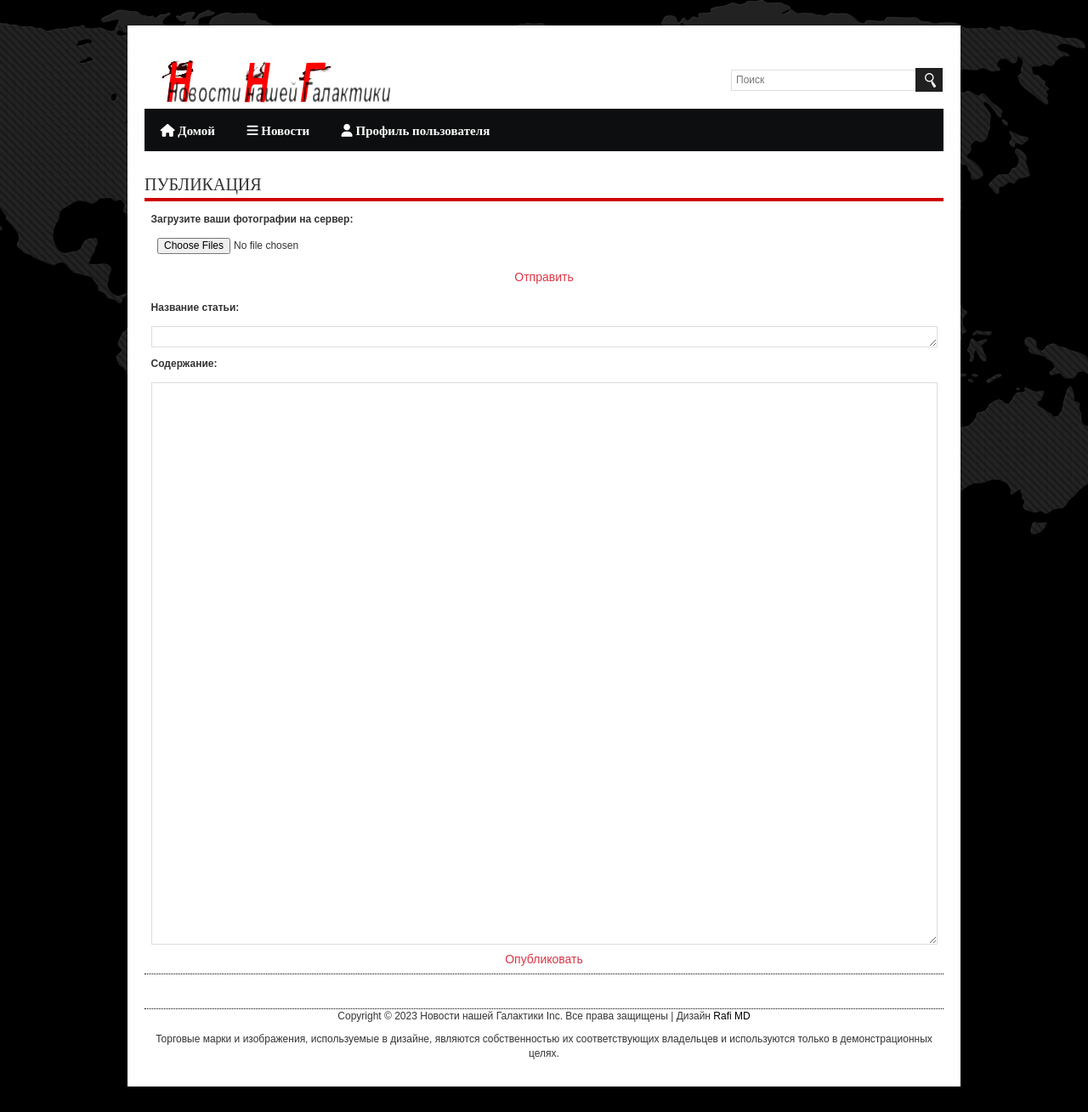
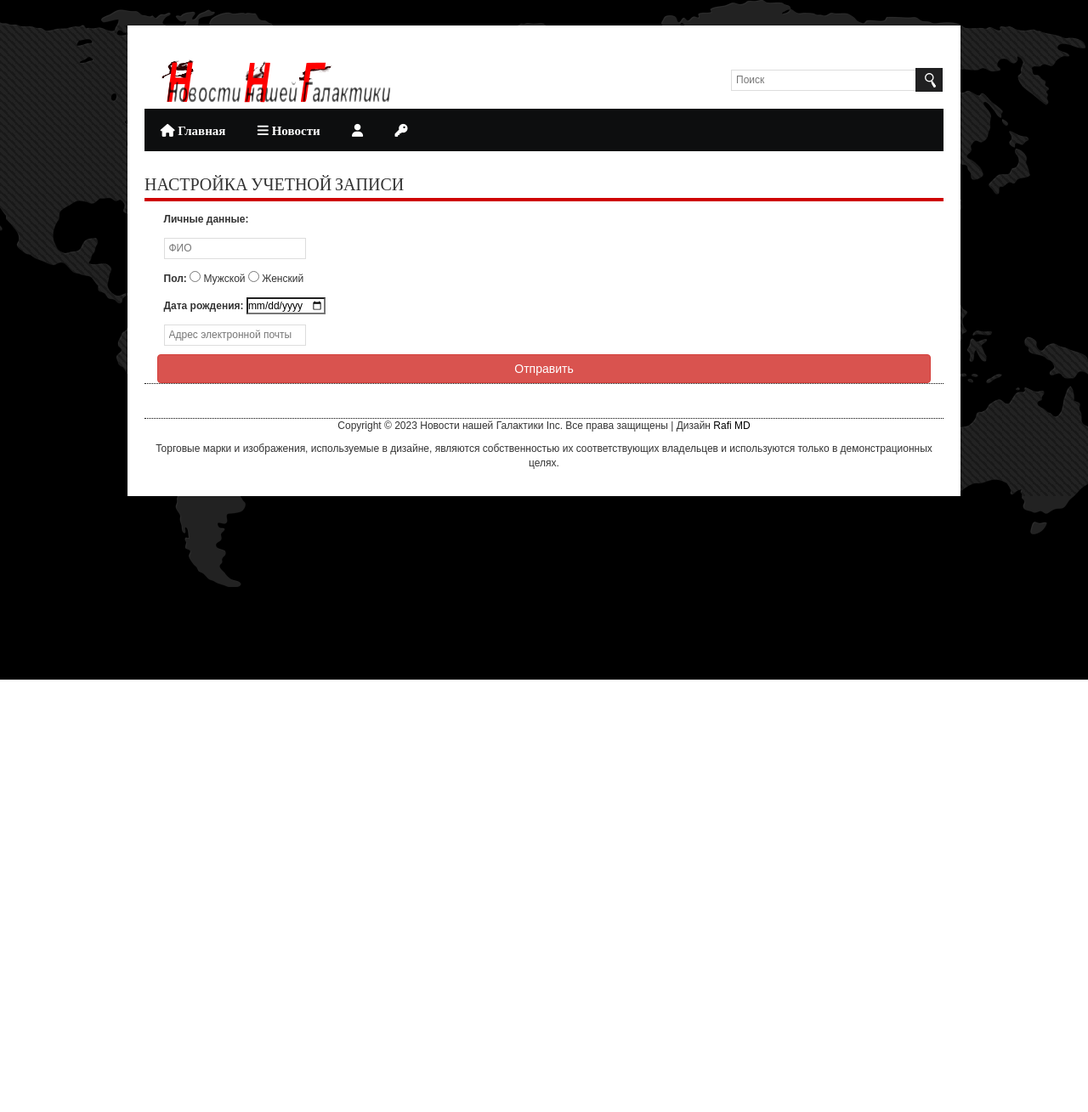
Before and after one commit to Brashing/RostelecomNews, a Django app: page /user_profile/ in a window 1280 px wide. Shown: the whole page at 85% size. After the commit the page ends 800 px from the top, so only its background shows below. Run offline with Django 4.2, Linux system fonts and the light colour scheme; some libraries are stand-ins or nearby versions.

Commit message:
Верстка.

```diff
--- a/NewsStudyRostelecom/main/templates/main/news.html
+++ b/NewsStudyRostelecom/main/templates/main/news.html
@@ -84,6 +84,8 @@
             </div>
         </div>
         <div class="footer_top_area">
+            <h6 class="title"></h6>
+            <div class="content_area">
                 <div class="inner_footer_top">
                     <div class="single_sidebar">
                         <div class="news-letter">
@@ -99,6 +101,7 @@
                     </div>
                 </div>
             </div>
+            <h6 class="title"></h6>
             {% block footer %} {% include 'main/footer.html' %} {% endblock %}
         </div>
     </div>
--- a/NewsStudyRostelecom/main/templates/main/news_1.html
+++ b/NewsStudyRostelecom/main/templates/main/news_1.html
@@ -25,6 +25,7 @@
         {% block header %} {% include 'main/header.html' %} {% endblock %}
 
         <h1>Обнаружена первая в истории протозвезда, покидающая место своего рождения</h1>
+        <h6 class="title"></h6>
         <p>Впервые удалось наблюдать, как протозвезда делает первые шаги из газового облака, в котором она образовалась.
             Результат, полученный при изучении области звездообразования, позволит лучше понять механизм, приводящий к
             удалению звезд от места их рождения, а следовательно, и распределение звезд внутри галактик.</p>
@@ -83,9 +84,11 @@
         <p>Понимание этих механизмов может помочь лучше объяснить распределение звезд внутри галактик и вблизи областей
             звездообразования.</p>
         <br>
+        <h6 class="title"></h6>
         <p>Источник: <a
                 href="https://new-science.ru/obnaruzhena-pervaya-v-istorii-protozvezda-pokidajushhaya-mesto-svoego-rozhdeniya"> New-Science.ru</a></li>
         </p>
+        <h6 class="title"></h6>
         {% block footer %} {% include 'main/footer.html' %} {% endblock %}
     </div>
 </div>
--- a/NewsStudyRostelecom/main/templates/main/news_2.html
+++ b/NewsStudyRostelecom/main/templates/main/news_2.html
@@ -26,6 +26,7 @@
 
         <h1>Открытие цикла продолжительностью 27,5 миллионов лет, влияющего на основные геологические события на
             Земле</h1>
+        <h6 class="title"></h6>
         <p>Исследователи определили цикл продолжительностью 27,5 миллионов лет, обнаруживающий закономерность в крупных
             геологических событиях, происходящих на Земле, таких как извержения вулканов. Это открытие, ставшее
             результатом углубленного изучения геологических данных, предполагает синхронизацию земных явлений в
@@ -78,9 +79,11 @@
             а не являются случайными". Другими словами, они являются частью более крупной периодической закономерности, которая может
             координироваться как внутренними, так и внешними по отношению к Земле силами.</p>
         <br>
+        <h6 class="title"></h6>
         <p>Источник: <a
                 href="https://new-science.ru/otkrytie-cikla-prodolzhitelnostju-27-5-millionov-let-vliyajushhego-na-osnovnye-geologicheskie-sobytiya-na-zemle/">New-Science.ru</a></li>
         </p>
+        <h6 class="title"></h6>
         {% block footer %} {% include 'main/footer.html' %} {% endblock %}
     </div>
 </div>
--- a/NewsStudyRostelecom/main/templates/main/news_3.html
+++ b/NewsStudyRostelecom/main/templates/main/news_3.html
@@ -25,6 +25,7 @@
         {% block header %} {% include 'main/header.html' %} {% endblock %}
 
         <h1>Столкнется ли белый карлик с нашей Солнечной системой?</h1>
+        <h6 class="title"></h6>
         <p>В прошлом году астрономическое сообщество было потрясено тревожным прогнозом: белый карлик WD 0810-353,
             плотный звездный остаток, находится на пути к возможному столкновению с нашей Солнечной системой. Эта
             звезда, представляющая собой последнюю стадию эволюции звезды, похожей на Солнце, наблюдалась космическим
@@ -47,9 +48,11 @@
             беспокоиться!". Однако почти наверняка в будущем наша Солнечная система столкнется с другой звездой, и
             последствия такого столкновения остаются неизвестными.</p>
         <br>
+        <h6 class="title"></h6>
         <p>Источник: <a
                 href="https://new-science.ru/stolknetsya-li-belyj-karlik-s-nashej-solnechnoj-sistemoj/">New-Science.ru</a></li>
         </p>
+        <h6 class="title"></h6>
         {% block footer %} {% include 'main/footer.html' %} {% endblock %}
     </div>
 </div>
--- a/NewsStudyRostelecom/main/templates/main/news_4.html
+++ b/NewsStudyRostelecom/main/templates/main/news_4.html
@@ -25,6 +25,7 @@
         {% block header %} {% include 'main/header.html' %} {% endblock %}
 
         <h1>Телескоп "Джеймс Уэбб" обнаружил самый удаленный двойник Млечного Пути</h1>
+        <h6 class="title"></h6>
         <p>Группа астрономов объявила об идентификации далекой спиральной галактики, получившей название ceers-2112. По
             своим характеристикам она схожа с нашим Млечным Путем. В ядре этого объекта имеется полоса звезд и газа, что
             ранее считалось признаком зрелой галактики. В то время, когда возраст Вселенной составлял всего два
@@ -70,9 +71,11 @@
             модели, предполагавшие преобладание темной материи в формировании подобных галактических структур.
             Подробности исследования опубликованы в журнале Nature.</p>
         <br>
+        <h6 class="title"></h6>
         <p>Источник: <a
                 href="https://new-science.ru/teleskop-dzhejms-uebb-obnaruzhil-samyj-udalennyj-dvojnik-mlechnogo-puti/">New-Science.ru</a></li>
         </p>
+        <h6 class="title"></h6>
         {% block footer %} {% include 'main/footer.html' %} {% endblock %}
     </div>
 </div>
--- a/NewsStudyRostelecom/main/templates/main/news_5.html
+++ b/NewsStudyRostelecom/main/templates/main/news_5.html
@@ -25,6 +25,7 @@
         {% block header %} {% include 'main/header.html' %} {% endblock %}
 
         <h1>NASA готовит к 2025 году еще один космический телескоп - SPHEREx</h1>
+        <h6 class="title"></h6>
         <p>К апрелю 2025 года NASA планирует запустить новый космический телескоп. Он будет называться SPHEREx
             (аббревиатура от Spectro-Photometer for the History of the Universe, Epoch of Reionisation and Ices
             Explorer) и будет наблюдать Вселенную в инфракрасном свете, двигаясь по орбите вокруг Земли.</p>
@@ -77,9 +78,11 @@
             время полета в космос. Наконец, телескоп вернулся в Калифорнийский технологический институт, где ученые
             подтвердили, что его зеркала по-прежнему находятся в фокусе после испытаний на вибрацию.</p>
         <br>
+        <h6 class="title"></h6>
         <p>Источник: <a
                 href="https://new-science.ru/nasa-gotovit-k-2025-godu-eshhe-odin-kosmicheskij-teleskop-spherex/">New-Science.ru</a></li>
         </p>
+        <h6 class="title"></h6>
         {% block footer %} {% include 'main/footer.html' %} {% endblock %}
     </div>
 </div>
--- a/NewsStudyRostelecom/main/templates/main/news_6.html
+++ b/NewsStudyRostelecom/main/templates/main/news_6.html
@@ -25,6 +25,7 @@
         {% block header %} {% include 'main/header.html' %} {% endblock %}
 
         <h1>Аппараты "Джеймс Уэбб" и "Хаббл" объединились для съемки красочного скопления галактик</h1>
+        <h6 class="title"></h6>
         <p>В 4,3 млрд световых лет от Земли находится MACS0416 - пара сталкивающихся галактических скоплений. Эти два
             особенно массивных и крупных объекта сливаются, образуя еще более крупное скопление.</p>
         <br>
@@ -95,9 +96,11 @@
             времени позволяет ученым предположить, что регулярный мониторинг с помощью "Уэбба" может обеспечить
             обнаружение еще многих переходных процессов в этом скоплении и других подобных ему.</p>
         <br>
+        <h6 class="title"></h6>
         <p>Источник: <a
                 href="https://new-science.ru/apparaty-dzhejms-uebb-i-habbl-obedinilis-dlya-semki-krasochnogo-skopleniya-galaktik/">New-Science.ru</a></li>
         </p>
+        <h6 class="title"></h6>
         {% block footer %} {% include 'main/footer.html' %} {% endblock %}
     </div>
 </div>
--- a/NewsStudyRostelecom/main/templates/main/news_input.html
+++ b/NewsStudyRostelecom/main/templates/main/news_input.html
@@ -1,5 +1,28 @@
+<!DOCTYPE html PUBLIC "-//W3C//DTD XHTML 1.0 Transitional//EN"
+        "http://www.w3.org/TR/xhtml1/DTD/xhtml1-transitional.dtd">
 {% load static %}
+{% load bootstrap5 %}
+<html xmlns="http://www.w3.org/1999/xhtml">
+<html lang="ru">
 
+<head>
+    {%bootstrap_css%}
+    {%bootstrap_javascript%}
+    <title>Создание новости</title>
+    <meta http-equiv="Content-Type" content="text/html; charset=utf-8"/>
+    <meta name="viewport" content="width=device-width, initial-scale=1.0"/>
+    <link rel="stylesheet" type="text/css" href="{% static 'main/' %}assets/font/font-awesome.min.css"/>
+    <link rel="stylesheet" type="text/css" href="{% static 'main/' %}assets/font/font.css"/>
+    <link rel="stylesheet" type="text/css" href="{% static 'main/' %}assets/css/bootstrap.min.css" media="screen"/>
+    <link rel="stylesheet" type="text/css" href="{% static 'main/' %}assets/css/style.css" media="screen"/>
+    <link rel="stylesheet" type="text/css" href="{% static 'main/' %}assets/css/responsive.css" media="screen"/>
+    <link rel="stylesheet" type="text/css" href="{% static 'main/' %}assets/css/jquery.bxslider.css" media="screen"/>
+</head>
+
+<body>
+<div class="body_wrapper">
+    <div class="center">
+        {% block header %} {% include 'main/header.html' %} {% endblock %}
         <div class="content_area">
             <h2 class="title">ПУБЛИКАЦИЯ</h2>
             <div class="container">
@@ -10,7 +33,7 @@
                         <div class="container">
                             <div class="row">
                                 <p><input type="file" name="photo" multiple accept="image/*"></p>
-                        <input class="btn btn-outline-danger" type="submit" value="Отправить">
+                                <input class="btn btn-danger" type="submit" value="Отправить">
                             </div>
                         </div>
                         <br>
@@ -21,18 +44,32 @@
                 <div class="row">
                     <form method="post">
                         {% csrf_token %}
+                        <h6 class="title"></h6>
+                        <div class="container">
+                            <div class="row">
+                                <div class="col-md-6">
+                                    <label for="start">Дата: </label>
+                                    <input type="date" id="start" name="date" autocomplete="" min="2023-01-01">
+                                </div>
+                            </div>
+                        </div>
+                        <br>
+                        <div class="col-md-6">
                             <p><label> Название статьи: </label><br></p>
+                        </div>
                         <div class="container">
                             <div class="row">
                                 <textarea cols="150" rows="1" required="" name="name"></textarea><br>
                             </div>
                         </div>
                         <br>
+                        <div class="col-md-6">
                             <p><label> Содержание: </label><br></p>
+                        </div>
                         <div class="container">
                             <div class="row">
                                 <textarea cols="150" rows="50" required="" name="news"></textarea><br>
-                        <input class="btn btn-outline-danger" type="submit" value="Опубликовать"><br>
+                                <input class="btn btn-danger" type="submit" value="Опубликовать"><br>
                             </div>
                         </div>
 
@@ -40,3 +77,29 @@
                 </div>
             </div>
         </div>
+        {% block footer %} {% include 'main/footer.html' %} {% endblock %}
+    </div>
+</div>
+<script type="text/javascript" src="{% static 'main/' %}assets/js/jquery-min.js"></script>
+<script type="text/javascript" src="{% static 'main/' %}assets/js/bootstrap.min.js"></script>
+<script type="text/javascript" src="{% static 'main/' %}assets/js/jquery.bxslider.js"></script>
+<script type="text/javascript" src="{% static 'main/' %}assets/js/selectnav.min.js"></script>
+<script type="text/javascript">
+    selectnav('nav', {
+        label: 'Меню',
+        nested: true,
+        indent: ''
+    });
+    selectnav('f_menu', {
+        label: 'Меню',
+        nested: true,
+        indent: ''
+    });
+    $('.bxslider').bxSlider({
+        mode: 'fade',
+        captions: true
+    });
+</script>
+<script src="https://kit.fontawesome.com/b91fb3443a.js" crossorigin="anonymous"></script>
+</body>
+</html>
--- a/NewsStudyRostelecom/main/templates/main/sidebar.html
+++ b/NewsStudyRostelecom/main/templates/main/sidebar.html
@@ -2,13 +2,23 @@
 
 <div class="main_menu_area">
     <ul id="nav">
-        <li><a href="http://127.0.0.1:8000/"><i class="fa-solid fa-house"> Домой</i></a></li>
+        <li><a href="http://127.0.0.1:8000/"><i class="fa-solid fa-house"> Главная</i></a></li>
         <li><a href="http://127.0.0.1:8000/news"><i class="fa-solid fa-bars"> Новости</i></a></li>
-        <li><a href="http://127.0.0.1:8000/user_profile"><i class="fa-solid fa-user"> Профиль пользователя</i></a>
+
+        <li><a href="#"><i class="fa-solid fa-user"></i></a>
+            <ul>
+                <li><a href="http://127.0.0.1:8000/user_profile"><i class="fa-solid fa-user"> Профиль</i></a>
+                <li><a href="http://127.0.0.1:8000/news_input"><i class="fa-solid fa-pen"> Создать
+                    статью</i></a></li>
+                <li><a href="#"><i class="fa-solid fa-door-open"> Выход</i></a></li>
+            </ul>
+        </li>
+        <li><a href="#"><i class="fa-solid fa-key"></i></a>
             <ul>
                 <li><a href="http://127.0.0.1:8000/login"><i class="fa-solid fa-right-to-bracket"> Вход</i></a></li>
-                <li><a href="http://127.0.0.1:8000/registration"><i class="fa-solid fa-user-pen"> Регистрация</i></a></li>
+                <li><a href="http://127.0.0.1:8000/registration"><i class="fa-solid fa-user-pen">
+                    Регистрация</i></a>
+                </li>
             </ul>
-        </li>
     </ul>
 </div>
--- a/NewsStudyRostelecom/main/templates/main/slider.html
+++ b/NewsStudyRostelecom/main/templates/main/slider.html
@@ -1,6 +1,9 @@
 {% load static %}
 
 <div class="slider_area">
+<div class="content_area">
+    <h2 class="title">ПОСЛЕДНИЕ НОВОСТИ</h2>
+    </div>
     <div class="slider">
         <ul class="bxslider">
             <li><a href="http://127.0.0.1:8000/news_1/"><img src="{% static 'main/' %}images/1.jpg" alt=""
@@ -15,4 +18,7 @@
         </ul>
     </div>
     <a class="readmore" href="http://127.0.0.1:8000/news/">читать больше новостей...</a>
+    <div class="content_area">
+    <h6 class="title"></h6>
+    </div>
 </div>
--- a/NewsStudyRostelecom/main/templates/main/user_profile.html
+++ b/NewsStudyRostelecom/main/templates/main/user_profile.html
@@ -8,7 +8,7 @@
 <head>
     {%bootstrap_css%}
     {%bootstrap_javascript%}
-    <title>Страница пользователя</title>
+    <title>Профиль пользователя</title>
     <meta http-equiv="Content-Type" content="text/html; charset=utf-8"/>
     <meta name="viewport" content="width=device-width, initial-scale=1.0"/>
     <link rel="stylesheet" type="text/css" href="{% static 'main/' %}assets/font/font-awesome.min.css"/>
@@ -23,7 +23,29 @@
 <div class="body_wrapper">
     <div class="center">
         {% block header %} {% include 'main/header.html' %} {% endblock %}
-        {% block news_input %} {% include 'main/news_input.html' %} {% endblock %}
+        <div class="content_area">
+            <h2 class="title">НАСТРОЙКА УЧЕТНОЙ ЗАПИСИ</h2>
+            <div class="container">
+                <form method="post">
+                    {% csrf_token %}
+                    <div class="container">
+                        <div class="row">
+                            <p><label> Личные данные: </label></p><br>
+                            <p><input type="text" placeholder="ФИО" id="name"</p>
+                            <p><label> Пол: </label>
+                                <input type="radio" name="gender" value="male"> Мужской
+                                <input type="radio" name="gender" value="female"> Женский</p>
+                            <p><label>Дата рождения: </label>
+                                <input type="date" id="dateInput" required="required" min="1900-01-01"
+                                       max="2099-09-13">
+                            </p>
+                            <p><input type="text" placeholder="Адрес электронной почты" id="email"/></p>
+                            <input class="btn btn-danger" type="submit" value="Отправить">
+                        </div>
+                    </div>
+                </form>
+            </div>
+        </div>
         {% block footer %} {% include 'main/footer.html' %} {% endblock %}
     </div>
 </div>
--- a/NewsStudyRostelecom/main/urls.py
+++ b/NewsStudyRostelecom/main/urls.py
@@ -14,4 +14,5 @@
     path('user_profile/', views.user_profile, name='user_profile'),
     path('login/', views.login, name='login'),
     path('registration/', views.registration, name='registration'),
+    path('news_input/', views.news_input, name='news_input'),
 ]
--- a/NewsStudyRostelecom/main/views.py
+++ b/NewsStudyRostelecom/main/views.py
@@ -34,6 +34,9 @@
 def registration(request):
     return render(request, 'main/registration.html')
 
+def news_input(request):
+    return render(request, 'main/news_input.html')
+
 def custom_404(request, exception):
     return render(request, 'main/custom_404.html')
     #return HttpResponse(f'Ой, какая жалость!:{exception}')
```
Lines whose indentation alone changed are shown as unchanged.
